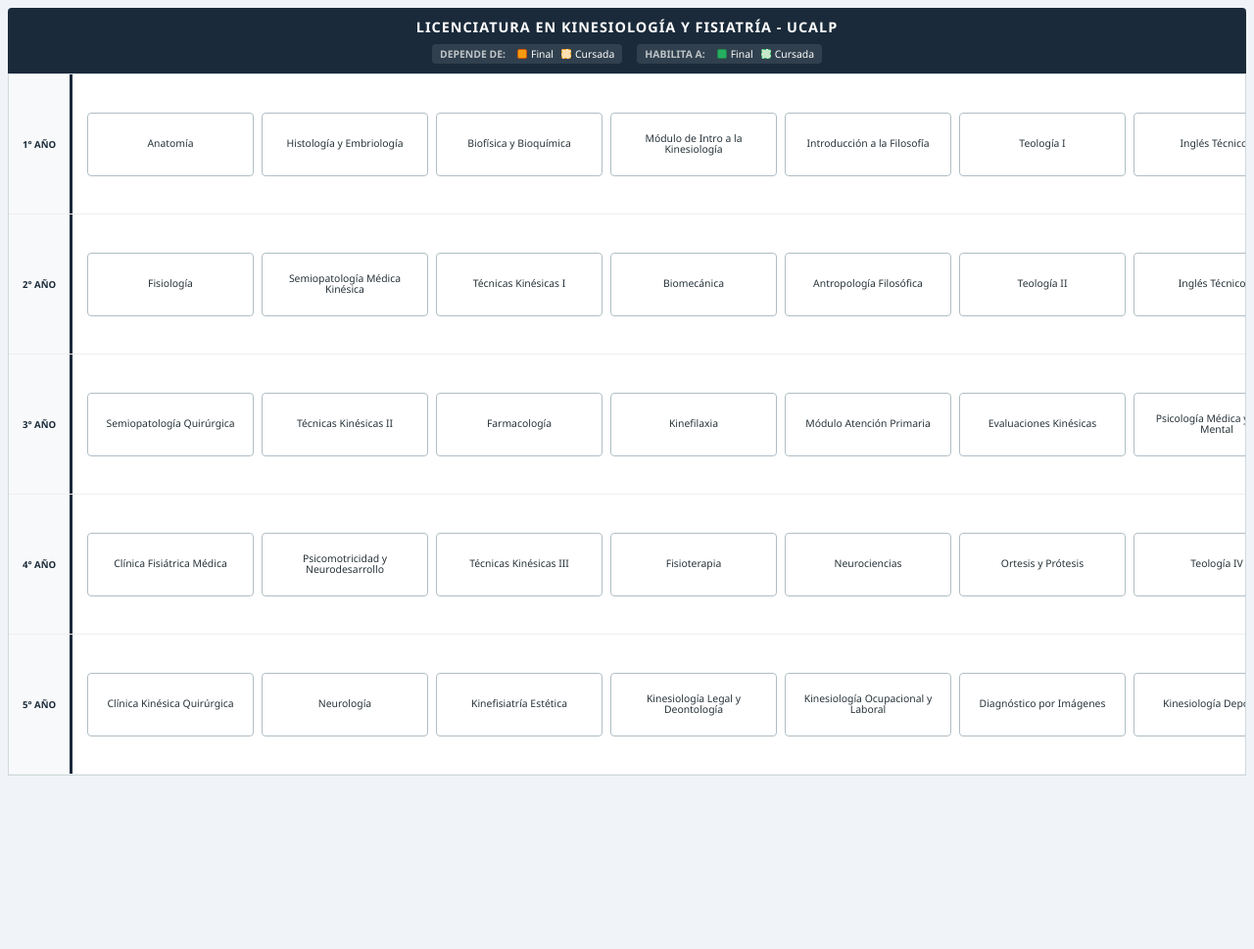
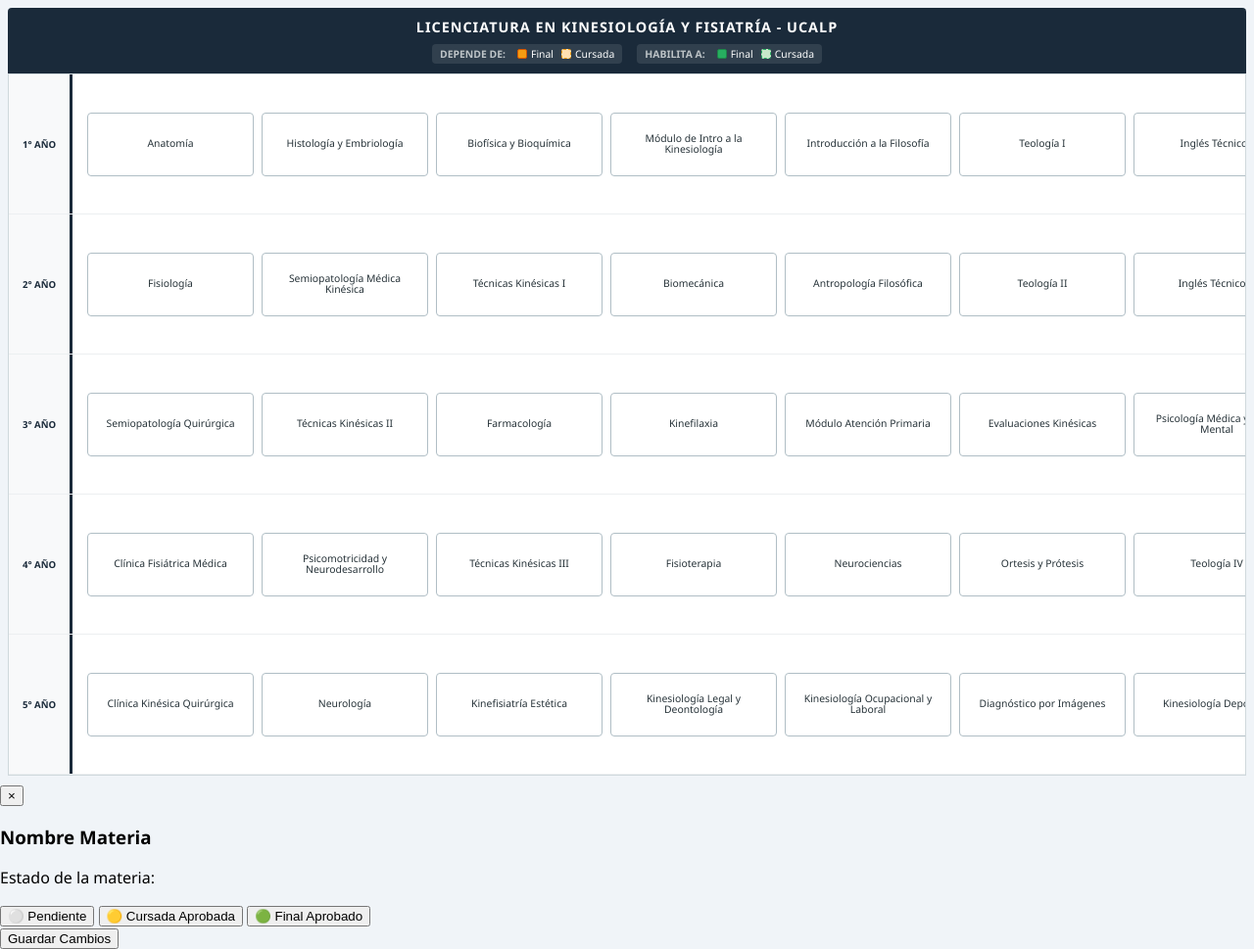
Before and after one commit to valenbusca/mapa-kine, a plain HTML site: page index.html in a window 1280 px wide. Shown: the whole page at 98% size. Before the commit the page ends 800 px from the top, so only its background shows below. Drawn offline with Linux system fonts and the light colour scheme.

Commit message:
Update index.html

```diff
--- a/index.html
+++ b/index.html
@@ -100,6 +100,28 @@
             </div>
         </div>
     </div>
+
+    <div id="side-panel" class="side-panel">
+        <button id="close-panel" class="close-btn">×</button>
+        <h3 id="panel-title">Nombre Materia</h3>
+
+        <div class="panel-section">
+            <p class="section-title">Estado de la materia:</p>
+            <div class="status-buttons">
+                <button class="btn-status" data-status="pendiente">⚪ Pendiente</button>
+                <button class="btn-status" data-status="cursada">🟡 Cursada Aprobada</button>
+                <button class="btn-status" data-status="final">🟢 Final Aprobado</button>
+            </div>
+        </div>
+
+        <div id="grade-section" class="panel-section" style="display: none;">
+            <p class="section-title">Nota del Final:</p>
+            <input type="number" id="grade-input" min="1" max="10" placeholder="Ej: 8">
+        </div>
+
+        <button id="save-btn" class="save-btn">Guardar Cambios</button>
+    </div>
+
     <script src="script.js"></script>
 </body>
 </html>
```
